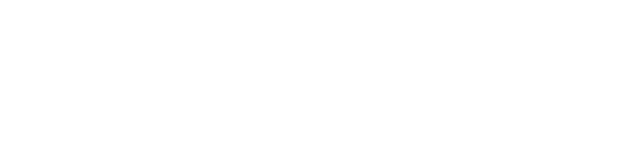
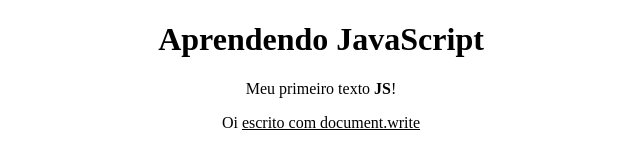
Before and after one commit to DanielMigue/Estudo_Web, a plain HTML site: page JAVASCRIPT/index.html in a window 1280 px wide. Shown: the whole page, without its empty margins (319-959 px from the left). Drawn offline with Linux system fonts and the light colour scheme.

Commit message:
02 - Tipos de Saída
Explorando os tipos de saída do JavaScript

```diff
--- a/JAVASCRIPT/index.html
+++ b/JAVASCRIPT/index.html
@@ -1,12 +1,23 @@
 <!DOCTYPE html>
-<html lang="en">
+<html lang="pt-b4">
 <head>
-    <meta charset="pt-br">
+    <meta charset="UTF-8">
     <meta name="viewport" content="width=device-width, initial-scale=1.0">
     <title>Aprendendo JS</title>
+    <style>
+        body{
+            text-align: center;
+        }
+    </style>
 </head>
 <body>
-    <!--JavaScript inteno seria se colocasse o código dentro das tag abaixo, e o externo é feito em uma pastar externa e depois referenciada como na tag abaixo-->
-    <script src="js/index.js"></script><!--Sempre referencie no final o JS, e use o src no js igual imagens, no css usa o href igual link-->
+    <h1>Aprendendo JavaScript</h1>
+    <p id="texto"></p>
+    <p>
+        <script>
+            document.write('Oi <u>escrito com document.write</u>');/*Segunda forma de inserir dado(usado para teste)*/
+        </script>
+    </p>
+    <script src="js/index.js"></script>
 </body>
 </html>
--- a/JAVASCRIPT/js/index.js
+++ b/JAVASCRIPT/js/index.js
@@ -1 +1,3 @@
-alert('Um alerta rodando de uma página externa');
+document.getElementById("texto").innerHTML="Meu primeiro texto <b>JS</b>!";/*Inserção dado*/
+
+console.log("Oi isso é um console.log");/*Vai na parte do console do navegador ao apertar f12*/
```
